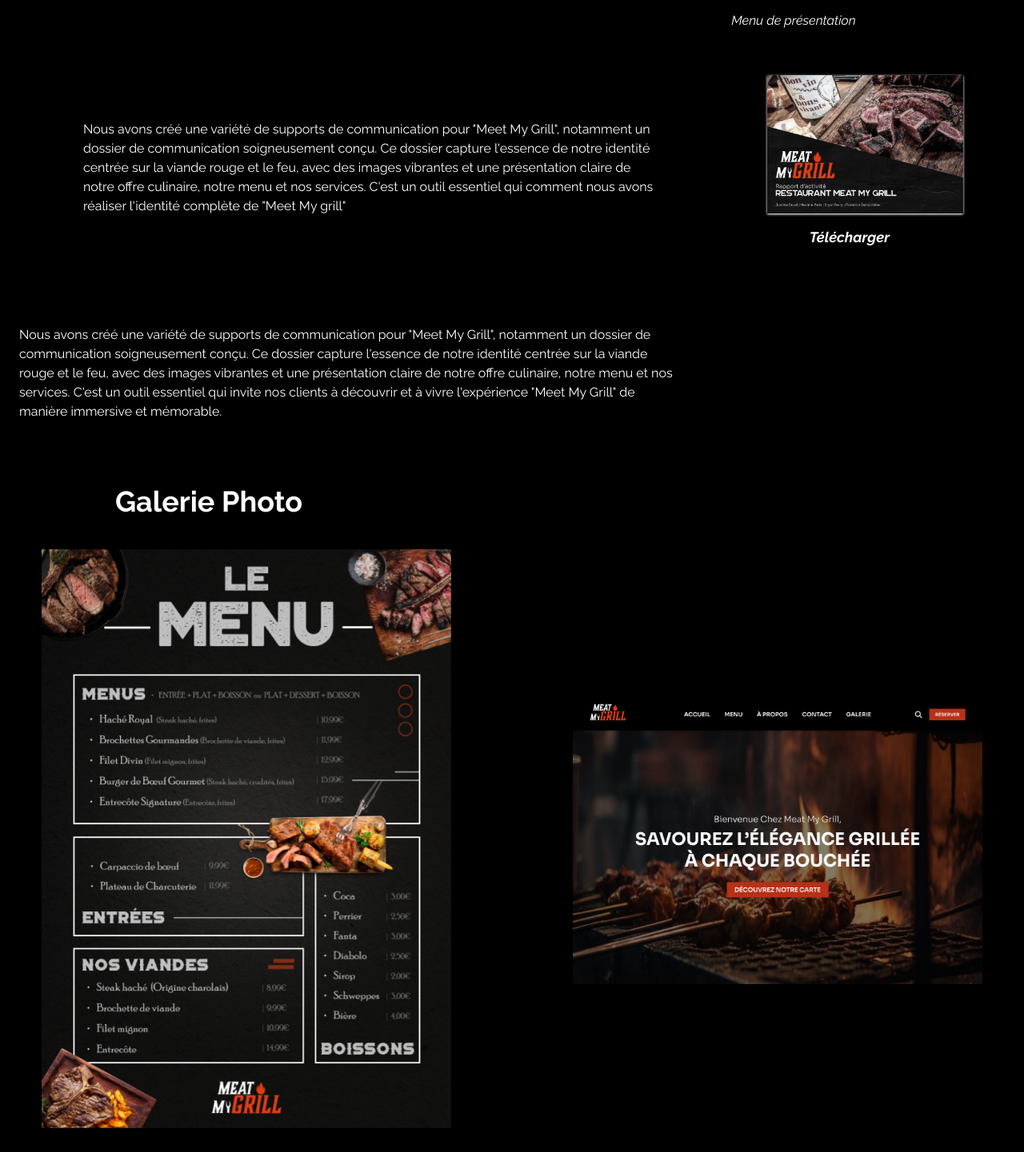
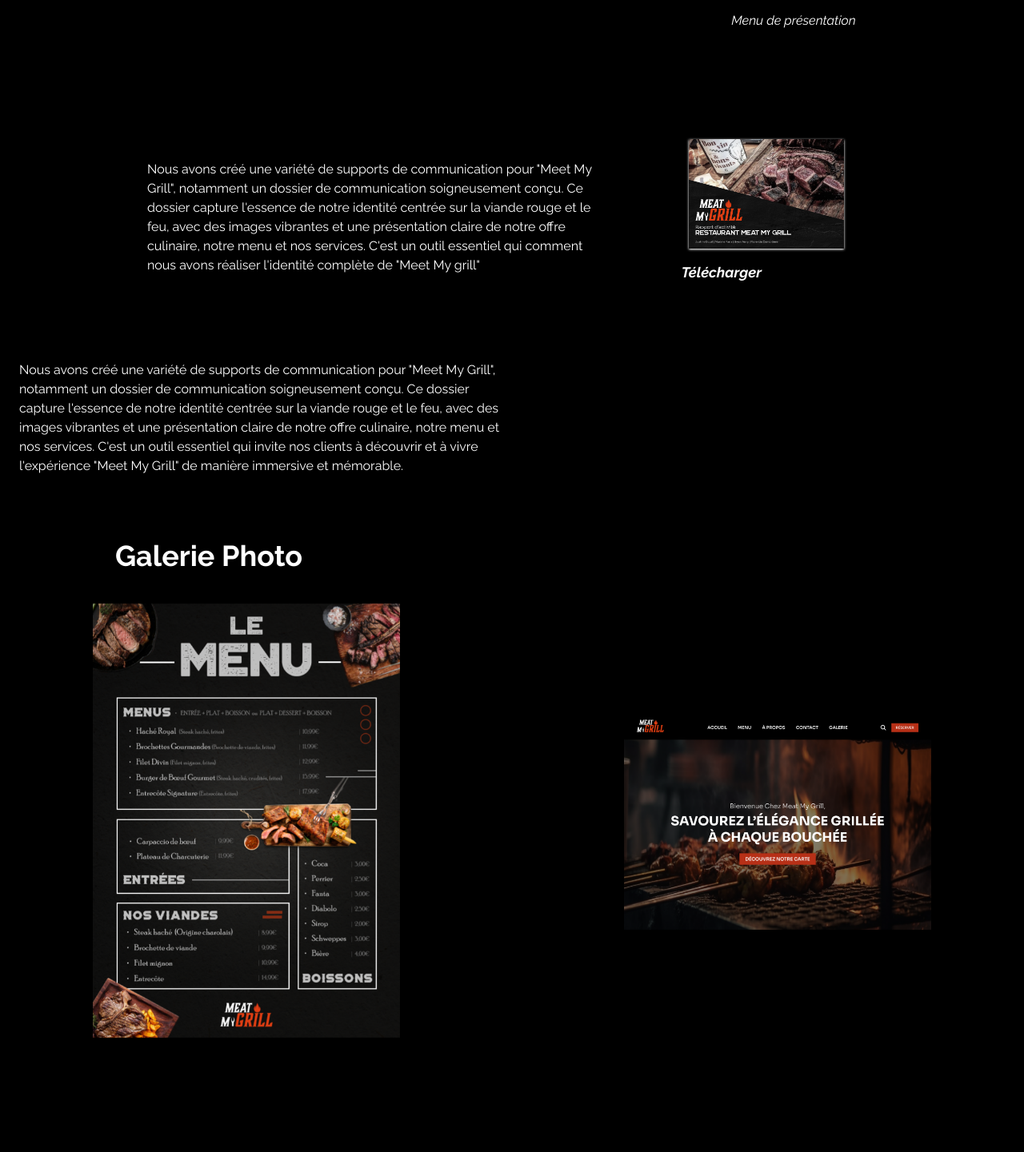
Before and after one commit to Flo714/projetS4, a Vue app: page /MeetMyGrill in a window 1280 px wide. Shown: the part 1409-2850 px from the top of the page at 80% size. Built offline with nearby package versions, Linux system fonts and the light colour scheme.

Commit message:
Update MeetMyGrill.vue

```diff
--- a/src/views/MeetMyGrill.vue
+++ b/src/views/MeetMyGrill.vue
@@ -103,7 +103,7 @@
     </div>
   </div>
 
-  <div class="md:flex md:justify-center md:items-center md:gap-20 lg:ml-20 ">
+  <div class="md:flex md:justify-center md:items-center md:gap-16 lg:mx-40 lg:my-20 ">
     <div class="z-20">
       <p class="my-4">Nous avons créé une variété de supports de communication pour "Meet My Grill", notamment un dossier de communication soigneusement conçu. Ce dossier capture l'essence de notre identité centrée sur la viande rouge et le feu, avec des images vibrantes et une présentation claire de notre offre culinaire, notre menu et nos services. C'est un outil essentiel qui comment nous avons réaliser l'identité complète de "Meet My grill"</p>
     </div>
@@ -115,17 +115,17 @@
     </div>
   </div>
 
-  <div class="lg:w-2/3 lg:my-20 z-20">
+  <div class="lg:w-1/2 lg:my-20 z-20">
     <p>Nous avons créé une variété de supports de communication pour "Meet My Grill", notamment un dossier de communication soigneusement conçu. Ce dossier capture l'essence de notre identité centrée sur la viande rouge et le feu, avec des images vibrantes et une présentation claire de notre offre culinaire, notre menu et nos services. C'est un outil essentiel qui invite nos clients à découvrir et à vivre l'expérience "Meet My Grill" de manière immersive et mémorable.</p>
   </div>
   <div class="lg:mb-40 lg:mt-20 mx-10 xl:mx-20 z-20">
     <h2 class="font-bold text-lg lg:text-4xl my-10 mx-10 ">Galerie Photo</h2>
     <div class="grid grid-flow-row-dense grid-cols-[repeat(auto-fit,minmax(280px,1fr))] justify-items-center items-center gap-10 lg:gap-36 xl:gap-64">
       <div class="lg:mx-10 z-20">
-        <img class="max-w-[250px]  lg:max-w-md xl:max-w-lg" src="/public/images/menu2_mg.png" alt="Image du menu de Meet My Grill">
+        <img class="max-w-[250px]  lg:max-w-md xl:max-w-sm" src="/public/images/menu2_mg.png" alt="Image du menu de Meet My Grill">
       </div>
       <div class="lg:mx-10 z-20">
-        <img class="max-w-[250px] lg:max-w-md xl:max-w-lg" src="/public/images/website_mg.png" alt="Image du site internet de Meet My Grill">
+        <img class="max-w-[250px] lg:max-w-md xl:max-w-sm" src="/public/images/website_mg.png" alt="Image du site internet de Meet My Grill">
       </div>
     </div>
   </div>
```
